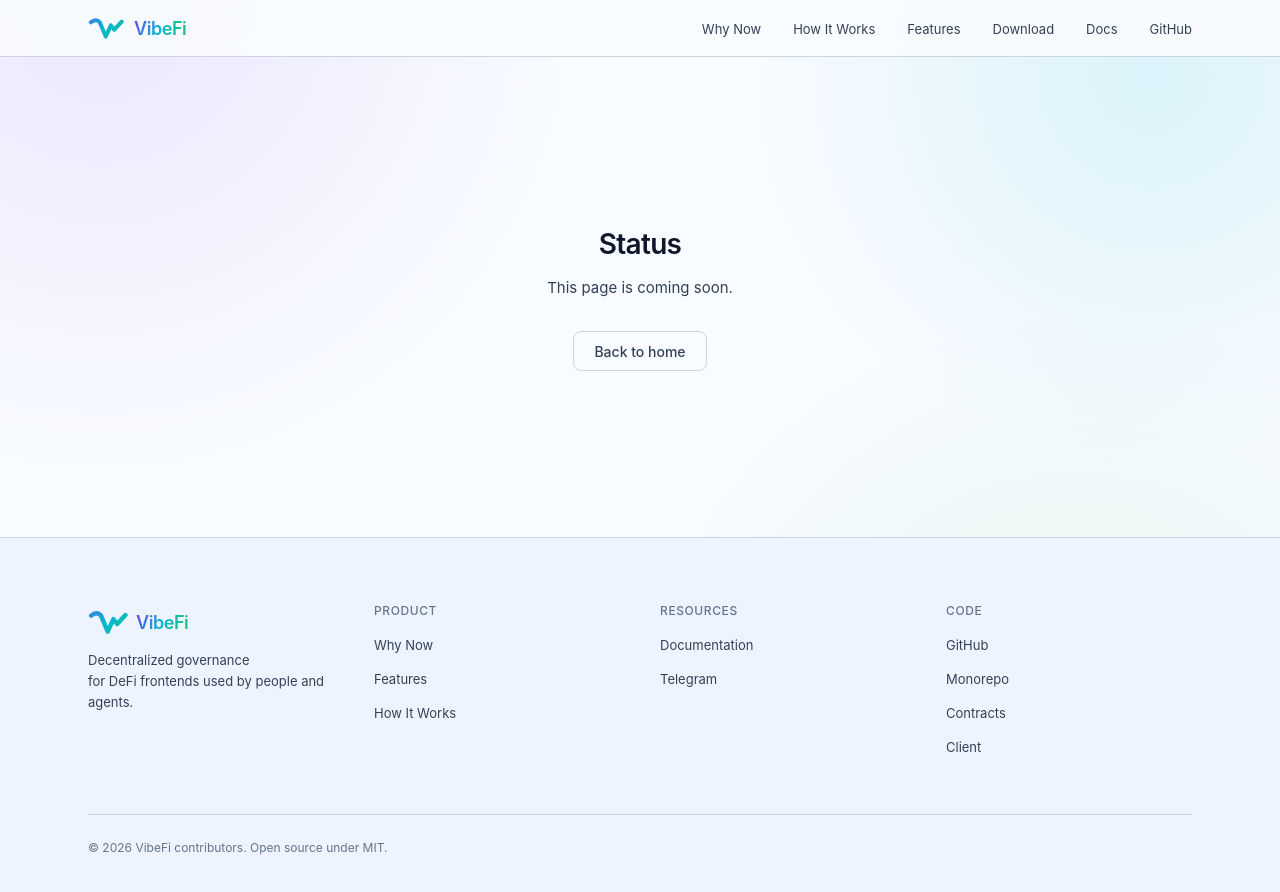
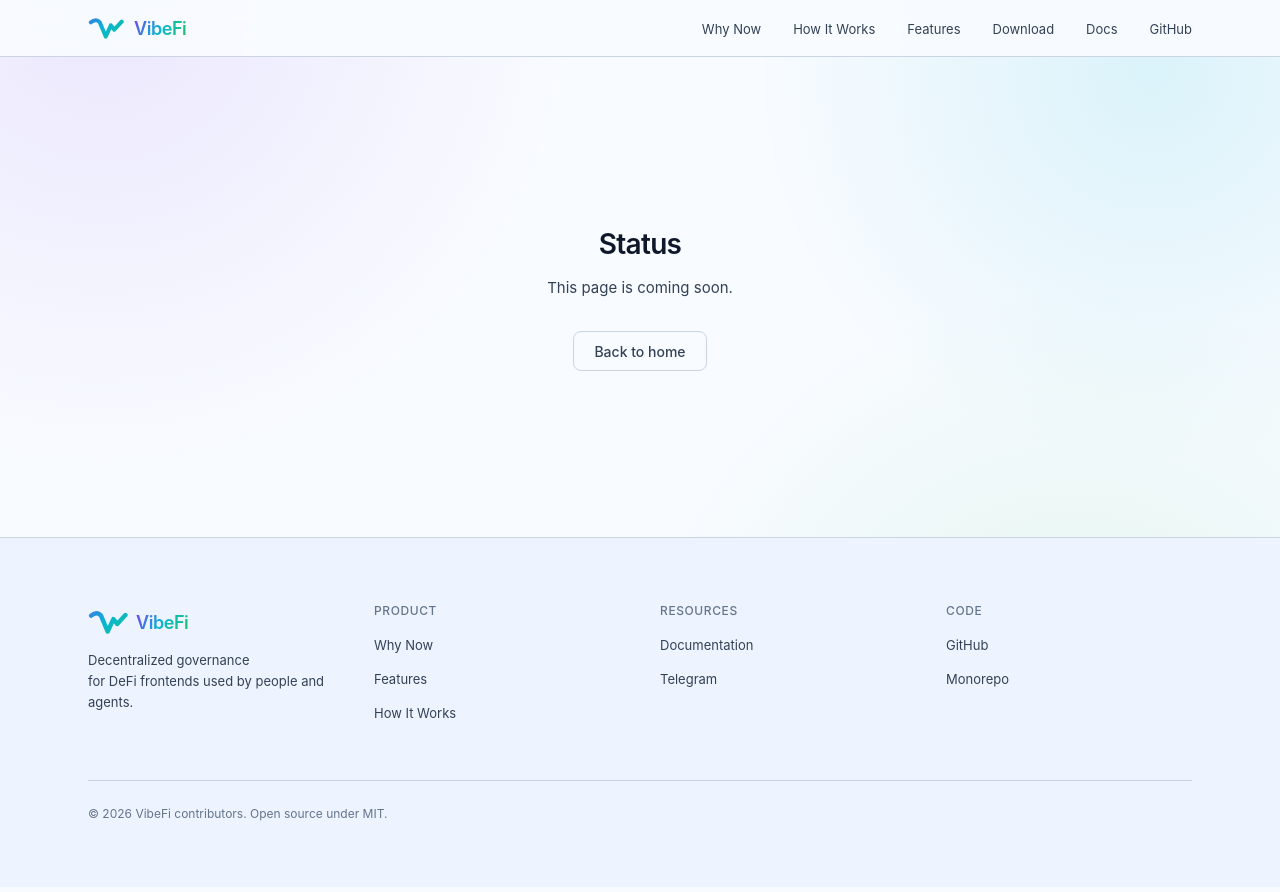
Before and after one commit to vibefi/lander, a React (Vite) app: page /status in a window 1280 px wide. Shown: the top 892 px of the page. Built offline with nearby package versions, Linux system fonts and the light colour scheme; a web font is replaced by a local one.

Commit message:
Refine landing copy and footer links

```diff
--- a/src/components/Footer.tsx
+++ b/src/components/Footer.tsx
@@ -1,4 +1,3 @@
-import { Link } from "react-router-dom";
 import { VibeFiLogo } from "./VibeFiLogo";
 
 const COLUMNS = [
@@ -38,16 +37,6 @@ const COLUMNS = [
         href: "https://github.com/vibefi/monorepo",
         external: true,
       },
-      {
-        label: "Contracts",
-        href: "https://github.com/vibefi/monorepo/tree/master/contracts",
-        external: true,
-      },
-      {
-        label: "Client",
-        href: "https://github.com/vibefi/monorepo/tree/master/client",
-        external: true,
-      },
     ],
   },
 ] as const;
@@ -78,14 +67,6 @@ export function Footer() {
               <ul className="mt-3 flex flex-col gap-2.5">
                 {col.links.map((link) => (
                   <li key={link.label}>
-                    {"to" in link ? (
-                      <Link
-                        to={link.to}
-                        className="text-[13px] text-ink-muted transition-colors duration-150 hover:text-ink"
-                      >
-                        {link.label}
-                      </Link>
-                    ) : (
                     <a
                       href={link.href}
                       className="text-[13px] text-ink-muted transition-colors duration-150 hover:text-ink"
@@ -95,7 +76,6 @@ export function Footer() {
                     >
                       {link.label}
                     </a>
-                    )}
                   </li>
                 ))}
               </ul>
--- a/src/pages/Landing.tsx
+++ b/src/pages/Landing.tsx
@@ -371,12 +371,10 @@ function Hero() {
           them.
         </h1>
         <p className="mt-7 max-w-[560px] text-[16px] leading-[1.7] text-ink-muted">
-          Onchain governance decides which frontend versions are approved.
-          Content-addressed bundles are fetched from IPFS, verified against a
-          manifest, built locally, and served in a sandboxed runtime with zero
-          outbound network access. LLMs now accelerate both frontend code
-          generation and review, with people and agents shipping changes
-          together, so verifiable distribution is no longer optional.
+          Onchain governance approves frontend versions. Bundles are fetched
+          from IPFS, verified by manifest, built locally, and run in a sandbox
+          with no outbound network access. As humans and agents ship faster
+          with LLMs, verifiable distribution is mandatory.
         </p>
         <div className="mt-10 flex flex-wrap items-center gap-4">
           <a
```
Lines whose indentation alone changed are shown as unchanged.
